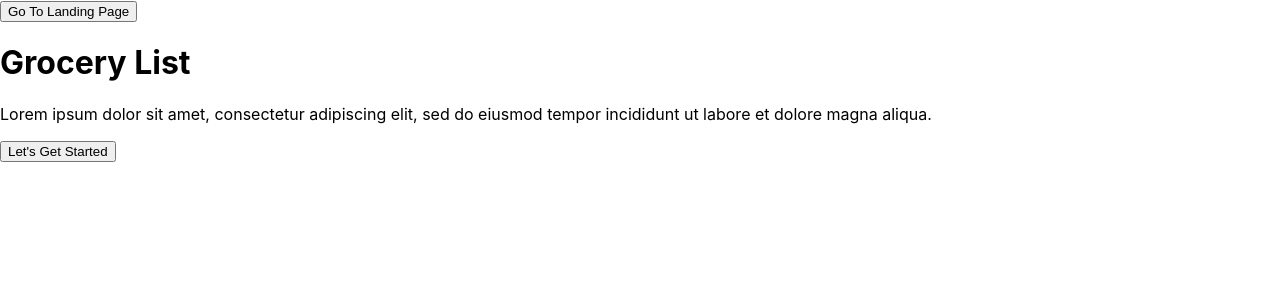
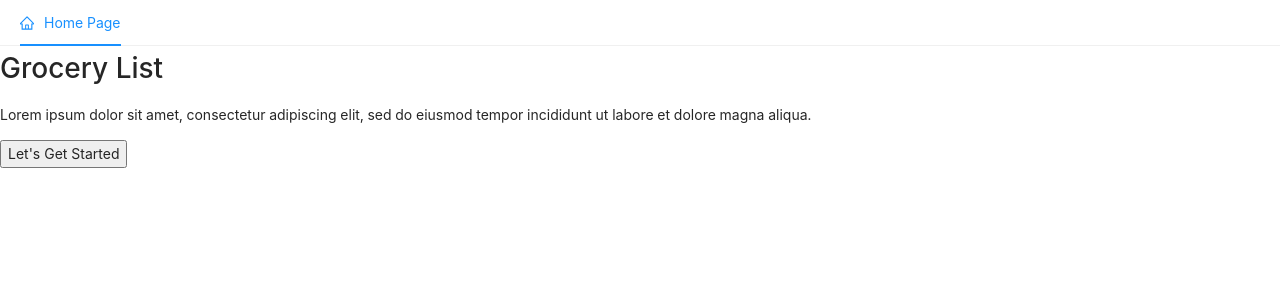
Before and after one commit to catalinarose1361/Grocery-List, a React (Create React App) app in the folder client/: page / in a window 1280 px wide. Shown: the top 300 px of the page. Built offline with nearby package versions, Linux system fonts and the light colour scheme.

Commit message:
styled Navigation Bar

```diff
--- a/client/package.json
+++ b/client/package.json
@@ -4,6 +4,7 @@
   "private": true,
   "proxy": "https://grocery-list-crw.herokuapp.com",
   "dependencies": {
+    "@ant-design/icons": "^4.6.2",
     "@testing-library/jest-dom": "^5.12.0",
     "@testing-library/react": "^11.2.7",
     "@testing-library/user-event": "^12.8.3",
--- a/client/src/components/NavBar/index.js
+++ b/client/src/components/NavBar/index.js
@@ -1,9 +1,19 @@
 import React from "react";
-
+import { Menu } from 'antd';
+import { HomeOutlined } from '@ant-design/icons';
 
 function NavBar() {
     return (
-       <button>Go To Landing Page</button>
+        <Menu mode="horizontal">
+
+
+
+        <Menu.Item icon={<HomeOutlined />}>
+          <a href="/" >
+            Home Page
+          </a>
+        </Menu.Item>
+      </Menu>
     )
 }
 
```
Also changed, not shown: client/src/App.js (+1 -124 lines), 1 other file (tests, documents, lock files or other folders).
